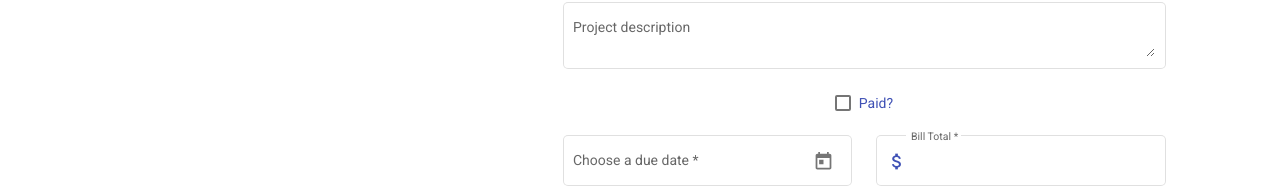
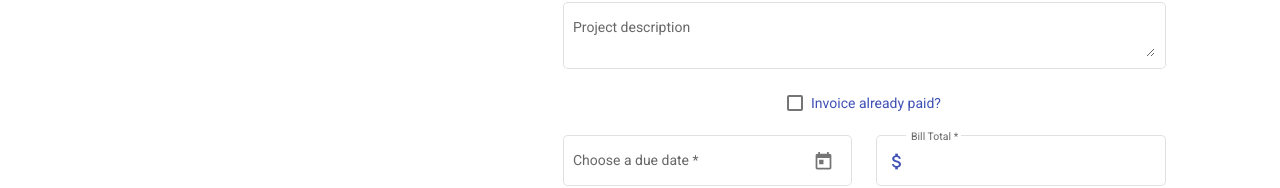
Before and after one commit to Baskerus/invoice-app-frontend, an Angular app: page /add in a window 1280 px wide. Shown: the part 482-670 px from the top of the page. Built offline with nearby package versions, Linux system fonts and the light colour scheme; no server answers.

Commit message:
paid property rename

```diff
--- a/src/app/Interfaces/Invoice.ts
+++ b/src/app/Interfaces/Invoice.ts
@@ -8,5 +8,5 @@ export interface Invoice {
   due: number;
   description: string;
   total: number;
-  paid: boolean;
+  isPaid: boolean;
 }
--- a/src/app/components/add-invoice/add-invoice.component.html
+++ b/src/app/components/add-invoice/add-invoice.component.html
@@ -66,12 +66,12 @@
   </mat-form-field>
 
   <mat-checkbox
-    name="paid"
+    name="isPaid"
     ngModel
     class="checkbox"
     type="checkbox"
     color="primary"
-    >Paid?</mat-checkbox
+    >Invoice already paid?</mat-checkbox
   >
 
   <div class="space-between m">
--- a/src/app/components/add-invoice/add-invoice.component.ts
+++ b/src/app/components/add-invoice/add-invoice.component.ts
@@ -39,7 +39,7 @@ export class AddInvoiceComponent implements OnInit {
     );
 
     // Prevents unchecked checkbox from sending Null
-    !invoiceToAdd.paid ? (invoiceToAdd.paid = false) : '';
+    !invoiceToAdd.isPaid ? (invoiceToAdd.isPaid = false) : '';
 
     // Sends the invoice (in the form of form.value (JSON object)) as addInvoice parameter
     this.invoiceService
--- a/src/app/components/invoice/invoice.component.html
+++ b/src/app/components/invoice/invoice.component.html
@@ -27,10 +27,10 @@
           [ngClass]="{ 'text-primary-xl': panelOpen }"
           >${{ floatTotal(invoice.total) }}</span
         >
-        <div [ngClass]="{ paid: invoice.paid == true }" class="status">
+        <div [ngClass]="{ paid: invoice.isPaid == true }" class="status">
           <div class="flex-center">
             <span class="dot">&#8226;</span
-            >{{ invoice.paid ? "Paid" : "Pending" }}
+            >{{ invoice.isPaid ? "Paid" : "Pending" }}
           </div>
         </div>
       </div>
@@ -56,16 +56,17 @@
         matRipple
         [matRippleRadius]="50"
         [matRippleCentered]="true"
-        [matRippleColor]="!invoice.paid ? '#37aa3733' : '#0437aa4d'"
+        [matRippleColor]="!invoice.isPaid ? '#37aa3733' : '#0437aa4d'"
         (click)="handleStatusButton($event)"
         [ngClass]="{
-          paid: (!isDirty && invoice.paid == true) || (isDirty && invoice.paid)
+          paid:
+            (!isDirty && invoice.isPaid == true) || (isDirty && invoice.isPaid)
         }"
         class="status"
       >
         <div class="flex-center">
           <span class="dot">&#8226;</span
-          >{{ invoice.paid ? "Paid" : "Pending" }}
+          >{{ invoice.isPaid ? "Paid" : "Pending" }}
         </div>
       </div>
     </div>
--- a/src/app/components/invoice/invoice.component.ts
+++ b/src/app/components/invoice/invoice.component.ts
@@ -85,7 +85,7 @@ export class InvoiceComponent implements OnInit {
   }
 
   handleStatusButton(e) {
-    this.invoice.paid = !this.invoice.paid;
+    this.invoice.isPaid = !this.invoice.isPaid;
     this.isDirty = true;
   }
 
--- a/src/app/components/invoices-total/invoices-total.component.ts
+++ b/src/app/components/invoices-total/invoices-total.component.ts
@@ -25,7 +25,7 @@ export class InvoicesTotalComponent implements OnChanges {
 
     this.invoices.forEach((invoice) => {
       this.totalSum = this.totalSum + invoice.total;
-      if (invoice.paid) {
+      if (invoice.isPaid) {
         this.paidSum = this.paidSum + invoice.total;
       } else {
         this.pendingSum = this.pendingSum + invoice.total;
```
